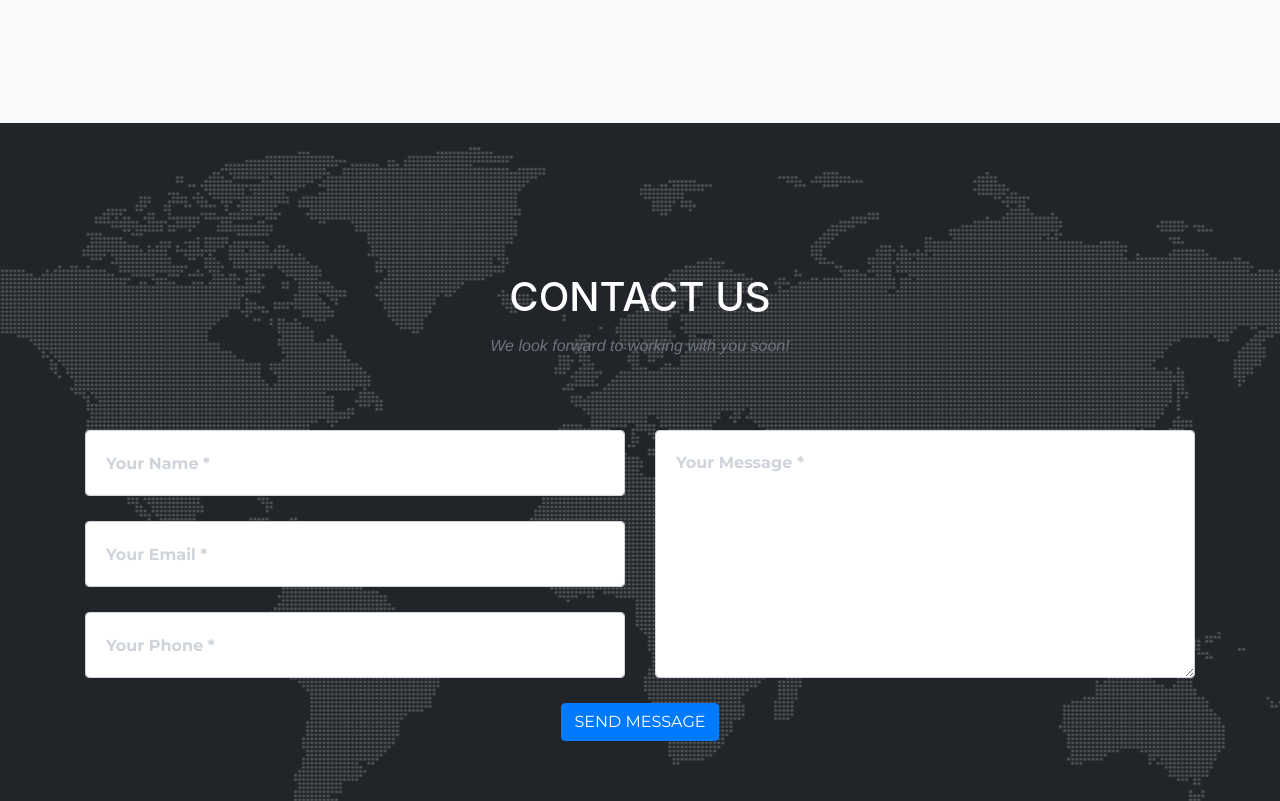
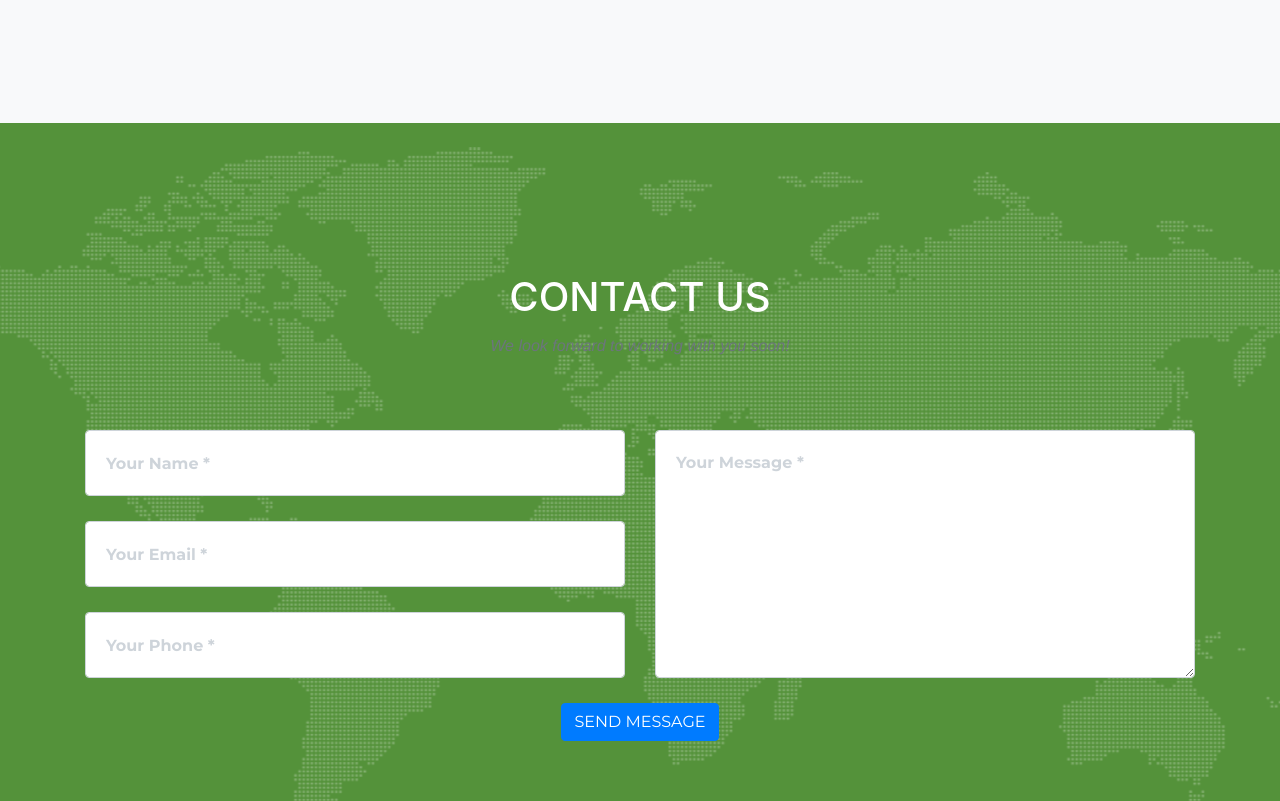
Before and after one commit to Yorali/tcs, a website with bundled scripts: page index.html in a window 1280 px wide. Shown: the part 1800-2601 px from the top of the page. Built offline with nearby package versions, Linux system fonts and the light colour scheme; a web font is replaced by a local one.

Commit message:
new color schema

```diff
--- a/scss/_variables.scss
+++ b/scss/_variables.scss
@@ -11,7 +11,7 @@ $gray-500: #adb5bd !default;
 $gray-600: #868e96 !default;
 $gray-700: #495057 !default;
 $gray-800: #343a40 !default;
-$gray-900: #212529 !default;
+$gray-900: #54923a !default;
 $black: #000 !default;
 
 $primary: #fed136 !default;
```
Also changed, not shown: css/agency.css, css/agency.min.css.
